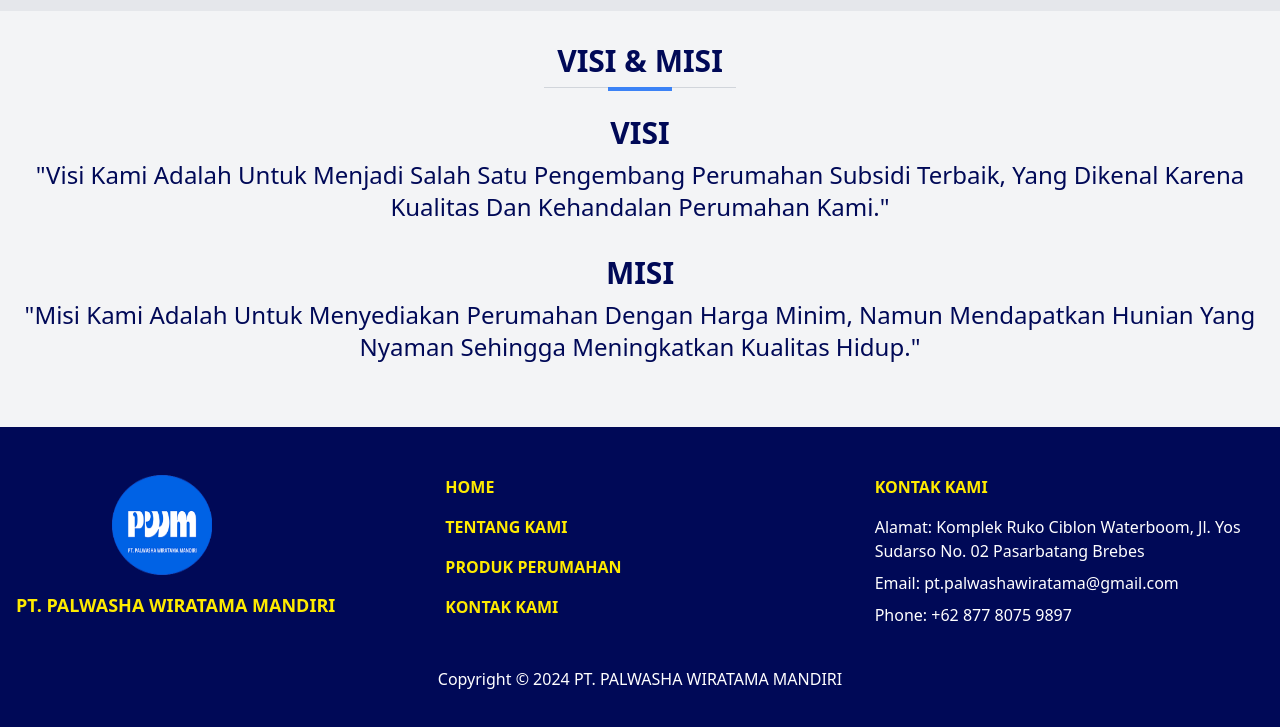
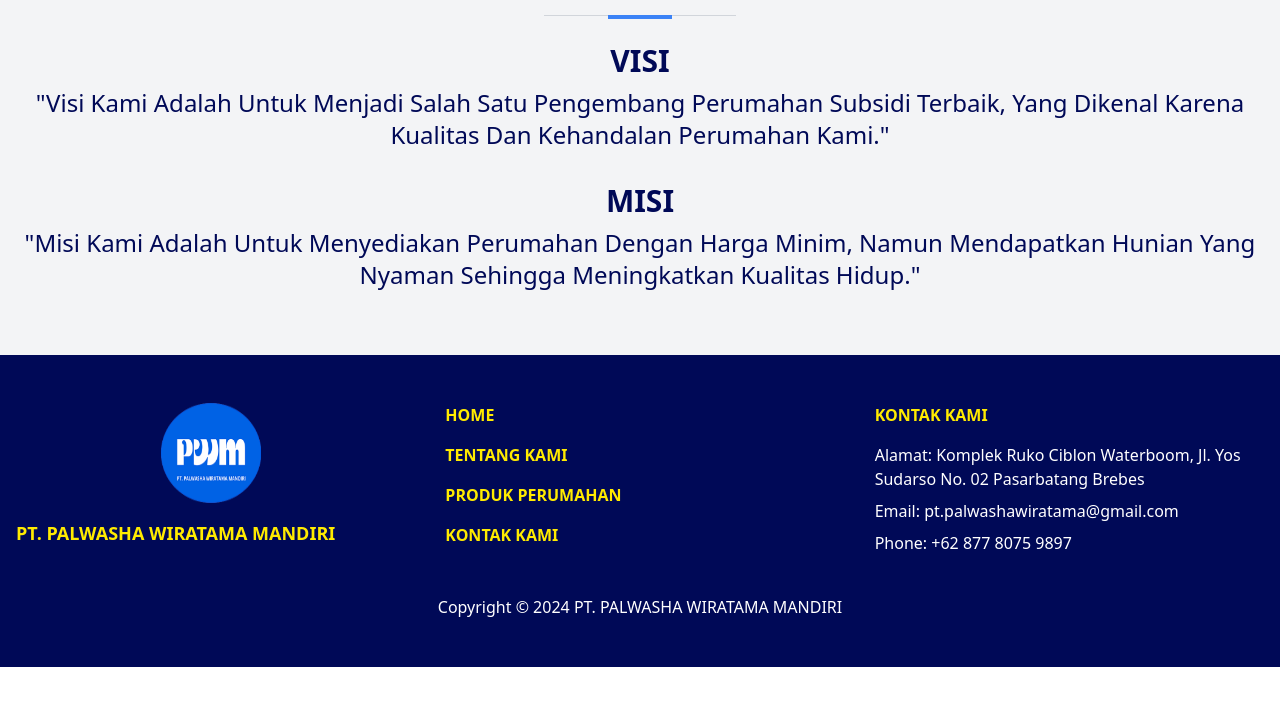
Before and after one commit to salmanseptianto/palwasma, a plain HTML site: page tentang-kami.html in a window 1280 px wide. Shown: the part 1145-1872 px from the top of the page. After the commit the page ends 1812 px from the top, so only its background shows below. Drawn offline with nearby package versions, Linux system fonts and the light colour scheme.

Commit message:
Update tentang-kami.html

```diff
--- a/tentang-kami.html
+++ b/tentang-kami.html
@@ -15,7 +15,7 @@
 
 <body class="font-roboto">
     <!-- Header -->
-    <header class="bg-[#000957] text-white py-4">
+    <header class="bg-[#000957] text-white py-4 fixed top-0 left-0 w-full z-50">
         <div class="container mx-auto flex justify-between items-center px-4">
             <!-- Logo -->
             <a href="index.html">
@@ -28,8 +28,7 @@
             </a>
             <!-- Hamburger Menu -->
             <button class="block md:hidden text-white text-2xl focus:outline-none" id="menu-toggle">
-                <i class="fas fa-bars">
-                </i>
+                <i class="fas fa-bars"></i>
             </button>
             <!-- Navigation -->
             <nav class="hidden md:flex space-x-4" id="menu">
@@ -64,6 +63,7 @@
             </a>
         </div>
     </header>
+
     <div class="fixed bottom-6 right-6 z-50"> <!-- Tambahkan z-50 -->
         <a href="https://wa.me/6287780759897" target="_blank"
             class="flex items-center bg-green-500 text-white py-3 px-4 rounded-full shadow-lg hover:bg-green-700 transition duration-300">
@@ -170,13 +170,12 @@
         <div class="container mx-auto px-4">
             <div class="grid grid-cols-1 md:grid-cols-2 lg:grid-cols-3 gap-10">
                 <!-- Logo and Company Name -->
-                <div class="flex flex-col items-center md:items-start">
-                    <img alt="HR Group logo with a crown on top" class="ml-24 mb-4 w-[100px] h-[100px]" height="100"
-                        src="Assets/logo.png" width="100">
-                    <p class="text-center md:text-left font-bold text-lg text-[#FFEB00]">
+                <div class="flex flex-col items-center md:items-start text-center md:text-left">
+                    <img alt="HR Group logo with a crown on top" class="mx-auto mb-4 w-[100px] h-[100px]" height="100"
+                        src="Assets/logo.png" width="100" />
+                    <p class="font-bold text-lg text-[#FFEB00]">
                         PT. PALWASHA WIRATAMA MANDIRI
                     </p>
-                    </img>
                 </div>
                 <!-- Navigation Links -->
                 <div class="flex flex-col text-center md:text-left">
```
